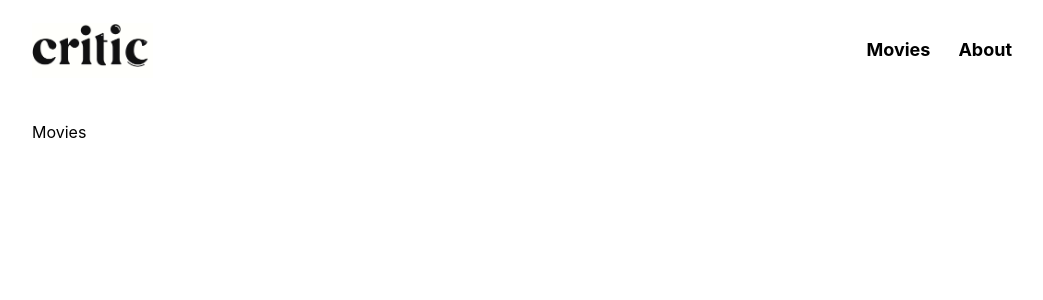
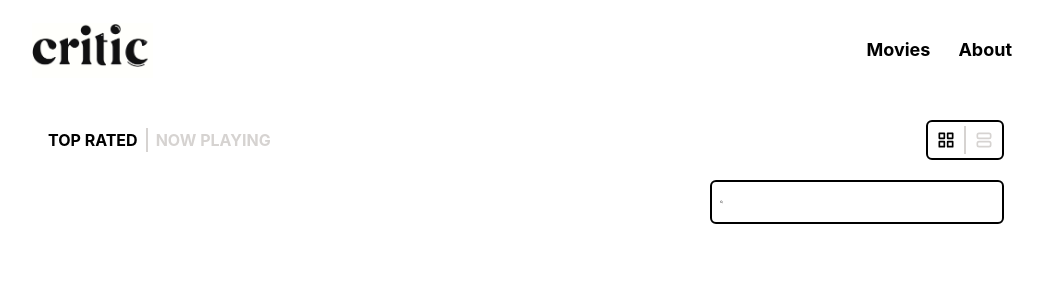
Before and after one commit to GarfDev/the-critic-movie-database, a React (Create React App) app: page /movies in a window 1280 px wide. Shown: the top 300 px of the page, without its empty margins (118-1161 px from the left). Built offline with nearby package versions, Linux system fonts and the light colour scheme.

Commit message:
feat: init pickers, searchbar for Movies route

```diff
--- a/package.json
+++ b/package.json
@@ -13,6 +13,7 @@
     "axios": "^1.3.5",
     "react": "^18.2.0",
     "react-dom": "^18.2.0",
+    "react-icons": "^4.8.0",
     "react-query": "^3.39.3",
     "react-router": "^6.10.0",
     "react-router-dom": "^6.10.0",
--- /dev/null
+++ b/src/modules/Movies/components/ModePicker/index.tsx
@@ -0,0 +1,36 @@
+/* eslint-disable jsx-a11y/role-supports-aria-props */
+import { BiGridAlt } from "react-icons/bi";
+import { TbLayoutList } from "react-icons/tb";
+import { SHOW_MODE } from "modules/Movies/constants";
+
+interface Props {
+  selecting: SHOW_MODE;
+  onChange: (mode: SHOW_MODE) => void;
+}
+
+const ModePicker: React.FC<Props> = ({ selecting, onChange }) => {
+  return (
+    <div className="flex px-2 py-1 border-black border-2 rounded-md">
+      <button
+        aria-selected={selecting === SHOW_MODE.GRID}
+        onClick={onChange.bind(this, SHOW_MODE.GRID)}
+        className={BUTTON_CLASSNAME}
+      >
+        <BiGridAlt size={20} />
+      </button>
+      <div className="w-[2px] h-full bg-stone-300 mx-2" />
+      <button
+        aria-selected={selecting === SHOW_MODE.LIST}
+        onClick={onChange.bind(this, SHOW_MODE.LIST)}
+        className={BUTTON_CLASSNAME}
+      >
+        <TbLayoutList size={20} />
+      </button>
+    </div>
+  );
+};
+
+export default ModePicker;
+
+export const BUTTON_CLASSNAME =
+  "uppercase transition-all cursor-pointer font-bold text-stone-300 aria-selected:text-black hover:text-stone-500";
--- /dev/null
+++ b/src/modules/Movies/components/SearchBar/index.tsx
@@ -0,0 +1,17 @@
+import { IoSearch } from "react-icons/io5";
+
+interface Props {
+  onChange: (search: string) => void;
+  className?: string;
+}
+
+const SearchBar: React.FC<Props> = ({ onChange, className }) => {
+  return (
+    <div className={"rounded-md flex border-black border-2 p-2 items-center " + className}>
+      <IoSearch className="mr-2" size={20} />
+      <input className="flex-1 outline-none font-bold" />
+    </div>
+  );
+};
+
+export default SearchBar;
--- /dev/null
+++ b/src/modules/Movies/components/TypePicker/index.tsx
@@ -0,0 +1,34 @@
+/* eslint-disable jsx-a11y/role-supports-aria-props */
+import { SHOW_TYPE } from "modules/Movies/constants";
+
+interface Props {
+  selecting: SHOW_TYPE;
+  onChange: (type: SHOW_TYPE) => void;
+}
+
+const TypePicker: React.FC<Props> = ({ selecting, onChange }) => {
+  return (
+    <div className="flex p-2 flex-nowrap items-center">
+      <button
+        aria-selected={selecting === SHOW_TYPE.TOP_RATED}
+        onClick={onChange.bind(this, SHOW_TYPE.TOP_RATED)}
+        className={BUTTON_CLASSNAME}
+      >
+        Top Rated
+      </button>
+      <div className="w-[2px] h-full bg-stone-300 mx-2" />
+      <button
+        aria-selected={selecting === SHOW_TYPE.NOW_PLAYING}
+        onClick={onChange.bind(this, SHOW_TYPE.NOW_PLAYING)}
+        className={BUTTON_CLASSNAME}
+      >
+        Now Playing
+      </button>
+    </div>
+  );
+};
+
+export default TypePicker;
+
+export const BUTTON_CLASSNAME =
+  "uppercase transition-all cursor-pointer font-bold text-stone-300 aria-selected:text-black hover:text-stone-500";
--- a/src/modules/Movies/components/index.ts
+++ b/src/modules/Movies/components/index.ts
@@ -1 +1,3 @@
-export {}
+export { default as TypePicker } from "./TypePicker";
+export { default as ModePicker } from "./ModePicker";
+export { default as SearchBar } from "./SearchBar";
--- /dev/null
+++ b/src/modules/Movies/constants.ts
@@ -0,0 +1,10 @@
+export enum SHOW_TYPE {
+  SEARCH,
+  TOP_RATED,
+  NOW_PLAYING,
+}
+
+export enum SHOW_MODE {
+  LIST,
+  GRID,
+}
--- a/src/modules/Movies/index.tsx
+++ b/src/modules/Movies/index.tsx
@@ -1,7 +1,41 @@
+import { useState } from "react";
+import { SHOW_MODE, SHOW_TYPE } from "./constants";
+import { ModePicker, SearchBar, TypePicker } from "./components";
+
 export const Movies: React.FC = () => {
+  const [mode, setMode] = useState(SHOW_MODE.GRID);
+  const [type, setType] = useState(SHOW_TYPE.TOP_RATED);
+  const [search, setSearch] = useState("");
+
+  /**
+   * EVENT HANDLERS
+   */
+  const typeChanger = (type: SHOW_TYPE) => setType(type);
+
+  const modeChanger = (mode: SHOW_MODE) => setMode(mode);
+
+  const searchHander = (search: string) => {
+    setType(SHOW_TYPE.SEARCH);
+    setSearch(search);
+  };
+
+  /**
+   * MAIN RETURN
+   */
   return (
     <div className="flex justify-center min-h-[calc(100vh-100px)]">
-      <div className="w-full xl:w-[980px] pt-5">Movies</div>
+      <div className="flex flex-col w-full lg:w-[980px] pt-5">
+        <div className="flex justify-between mx-2">
+          <TypePicker selecting={type} onChange={typeChanger} />
+          <div className="flex">
+            <ModePicker selecting={mode} onChange={modeChanger} />
+          </div>
+        </div>
+
+        <div className="flex mt-5 justify-center lg:justify-end">
+          <SearchBar className="w-full mx-2 lg:w-[30%]" onChange={searchHander} />
+        </div>
+      </div>
     </div>
   );
 };
--- a/src/services/TMDB/index.ts
+++ b/src/services/TMDB/index.ts
@@ -3,9 +3,6 @@
 import { INowPlayingParams, INowPlayingResponse, ITopRatedParams, ITopRatedResponse } from "./types";
 
 export default class TMDBService extends RequestService {
-  /**
-   * METHODS
-   */
   async getNowPlaying(params: INowPlayingParams) {
     const response: INowPlayingResponse = await this.get({
       ...BASE_CONFIG,
```
Also changed, not shown: src/modules/Movies/components/Sidebar/index.tsx (deleted, +0 -9 lines), 2 other files (tests, documents, lock files or other folders).
